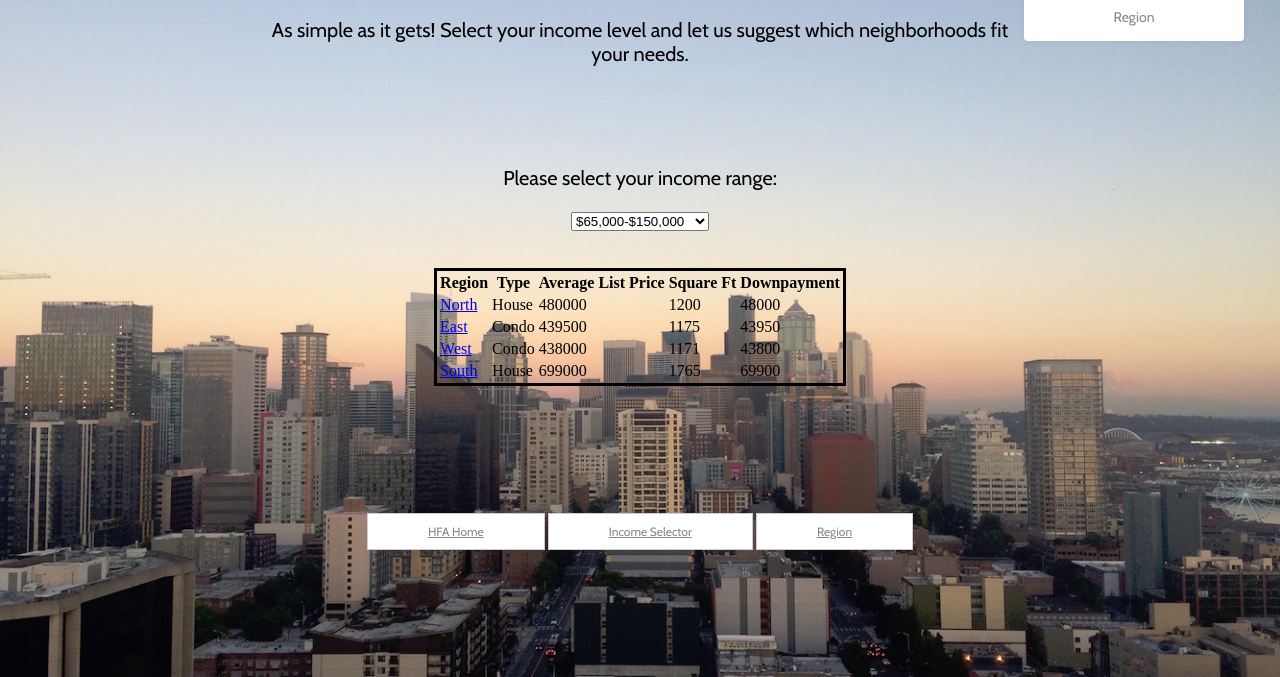
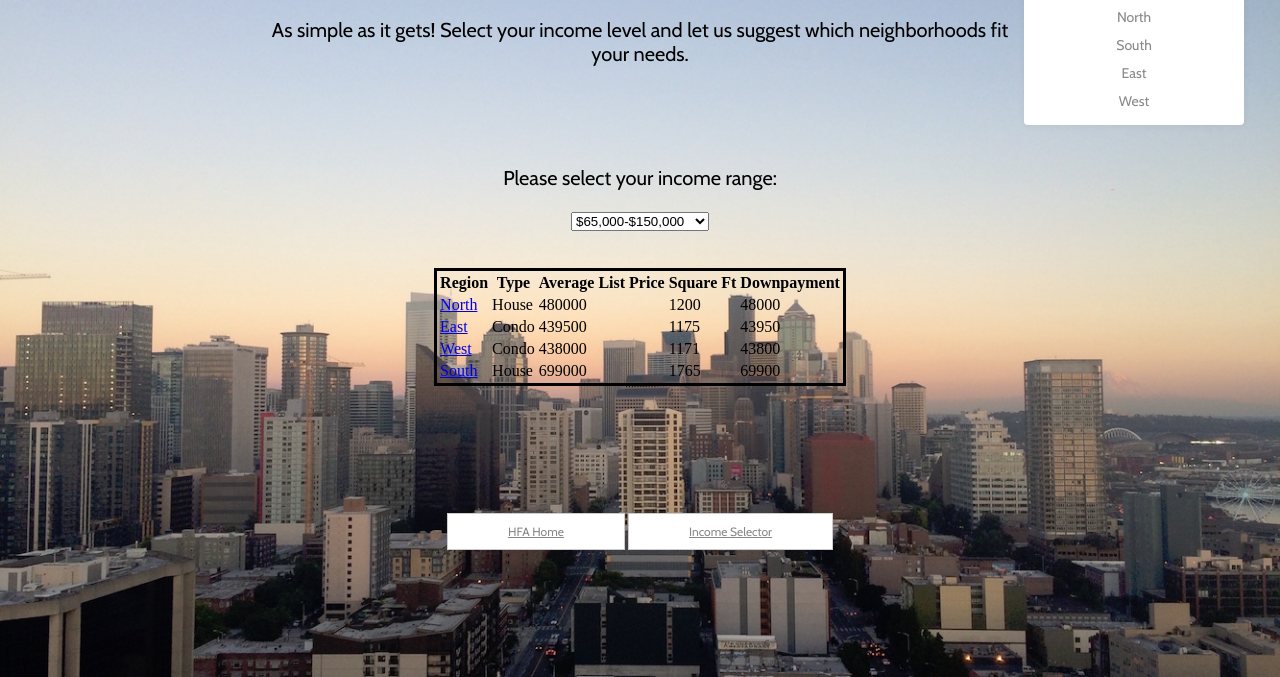
Before and after one commit to rtuts67/Final_Project_HFA_201n6, a plain HTML site: page guide.html in a window 1280 px wide. Both pictures are taken after a click on the link 1258 px from the left and 105 px from the top of the page. Shown: the part 123-800 px from the top of the page. Drawn offline with nearby package versions, Linux system fonts and the light colour scheme.

Commit message:
deleted footer option

```diff
--- a/guide.html
+++ b/guide.html
@@ -9,11 +9,15 @@
 <a href="#menu" id="toggle"><span></span></a>
 
 <div id="menu">
-<ul>
-  <li><a href="index.html">HFA Home</a></li>
-  <li><a href="#">Income Selector</a></li>
-  <li><a href="landing.html">Region</a></li>
-</ul>
+  <ul>
+    <li><a href="index.html">HFA Home</a></li>
+    <li><a href="#">Income Selector</a></li>
+    <li class="dir"><a href="landing.html">North</a></li>
+    <li class="dir"><a href="#">South</a>
+      <li class="dir"><a href="landingEast.html">East</a></li>
+      <li class="dir"><a href="west.html">West</a></li>
+    </ul>
+  </div>
 </div>
 <body>
   <h1>Income Selector</h1>
@@ -42,7 +46,6 @@
   <footer>
     <a href="index.html" id="home" class="footButton">HFA Home</a>
     <a href="#" id="income" class="footButton">Income Selector</a>
-    <a href="landing.html" id="region" class="footButton">Region</a>
   </footer>
 </div>
 <script type="text/javascript" src="app.js"></script>
--- a/style.css
+++ b/style.css
@@ -97,7 +97,7 @@ div {
   font-size: 12px;
   color: #888;
   border: 1px solid #CCC;
-  padding: 10px 60px 10px 60px;
+  padding: 10px 95px 10px 95px;
 }
 
 a:hover {
```
Also changed, not shown: index.html (+0 -1 lines), landing.html (+0 -1 lines), landingEast.html (+0 -1 lines), west.html (+0 -1 lines).
